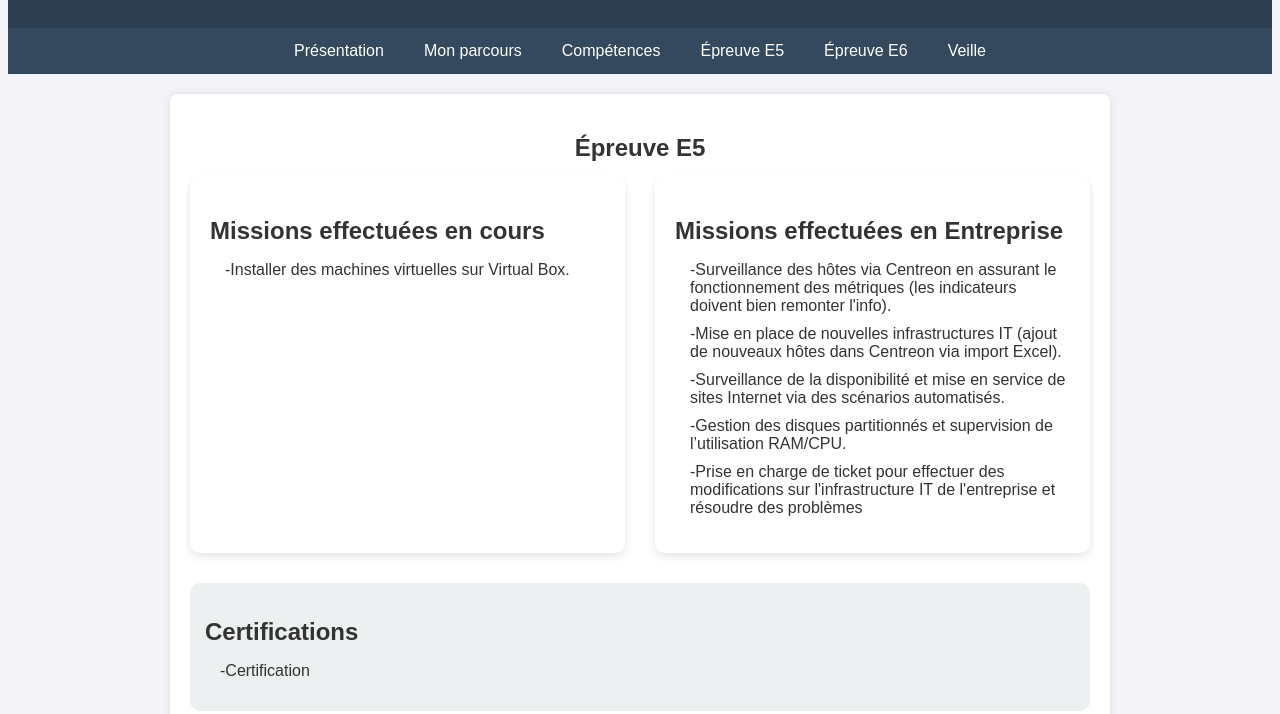
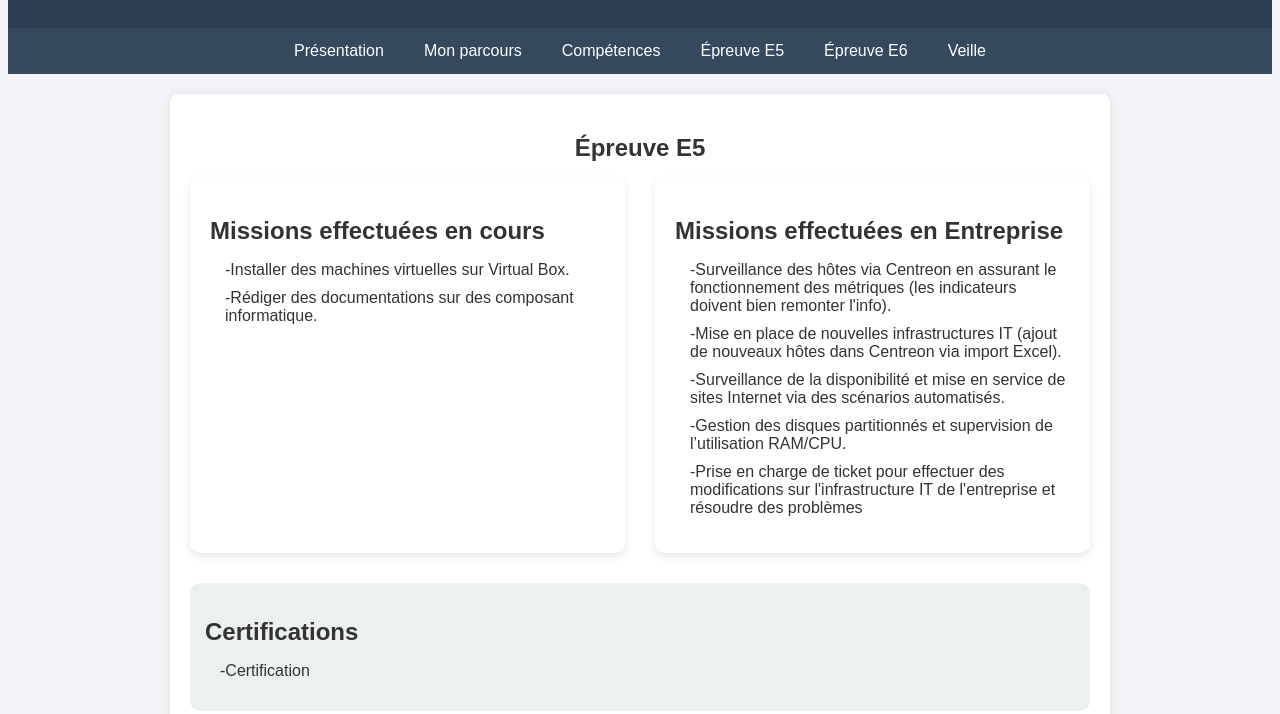
Before and after one commit to adamopendel/portfolio, a plain HTML site: page e5.html in a window 1280 px wide. Shown: the part 124-838 px from the top of the page. Drawn offline with Linux system fonts and the light colour scheme.

Commit message:
Add files via upload

```diff
--- a/e5.html
+++ b/e5.html
@@ -67,6 +67,7 @@
               <h2>Missions effectuées en cours</h2>
               <ul>
                 <li>-Installer des machines virtuelles sur Virtual Box.</li>
+                <li>-Rédiger des documentations sur des composant informatique.</li>
               </ul>
             </div>
 
```
